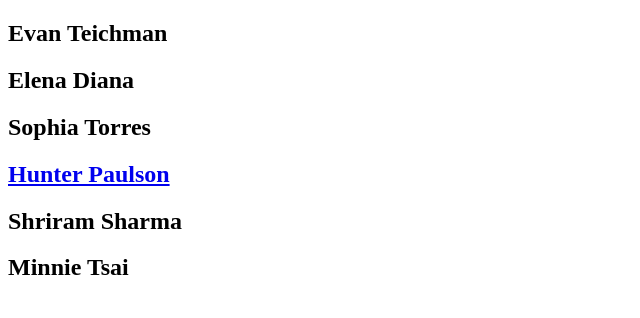
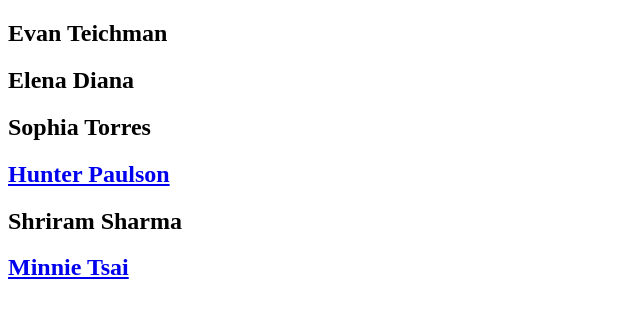
Before and after one commit to sriramvsharma/Lab-5, a plain HTML site: page index.html in a window 1280 px wide. Shown: the whole page, without its empty margins (0-640 px from the left). Drawn offline with Linux system fonts and the light colour scheme.

Commit message:
added url to index.html

```diff
--- a/index.html
+++ b/index.html
@@ -25,7 +25,9 @@
         <h2>Hunter Paulson</h2>
     </a>
     <h2>Shriram Sharma</h2>
-    <h2>Minnie Tsai</h2>
+    <a href="minnie-tsai.html">
+        <h2>Minnie Tsai</h2>
+    </a>
 </body>
 
 </html>
```
